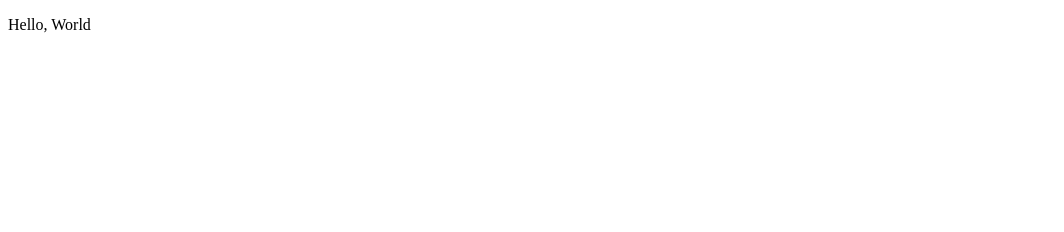
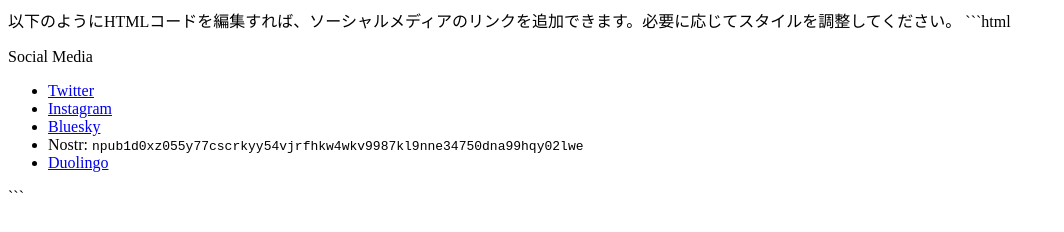
Before and after one commit to yugoatobe/yugoatobe, a plain HTML site: page index.html in a window 1280 px wide. Shown: the whole page, without its empty margins (0-1064 px from the left). Drawn offline with Linux system fonts and the light colour scheme.

Commit message:
Update index.html

````diff
--- a/index.html
+++ b/index.html
@@ -1,9 +1,22 @@
+以下のようにHTMLコードを編集すれば、ソーシャルメディアのリンクを追加できます。必要に応じてスタイルを調整してください。
+
+```html
 <!DOCTYPE html>
 <html>
 <head>
   <meta charset="utf-8">
+  <title>Social Media Links</title>
 </head>
 <body>
-  <p style="color: black">Hello, World</p>
+  <p style="color: black">Social Media</p>
+
+  <ul>
+    <li><a href="https://x.com/ayugo" target="_blank" rel="noopener noreferrer">Twitter</a></li>
+    <li><a href="https://www.instagram.com/yugoatobe/" target="_blank" rel="noopener noreferrer">Instagram</a></li>
+    <li><a href="https://bsky.app/profile/ayugo.bsky.social" target="_blank" rel="noopener noreferrer">Bluesky</a></li>
+    <li>Nostr: <code>npub1d0xz055y77cscrkyy54vjrfhkw4wkv9987kl9nne34750dna99hqy02lwe</code></li>
+    <li><a href="https://www.duolingo.com/profile/yugoatobe" target="_blank" rel="noopener noreferrer">Duolingo</a></li>
+  </ul>
 </body>
 </html>
+```
````
